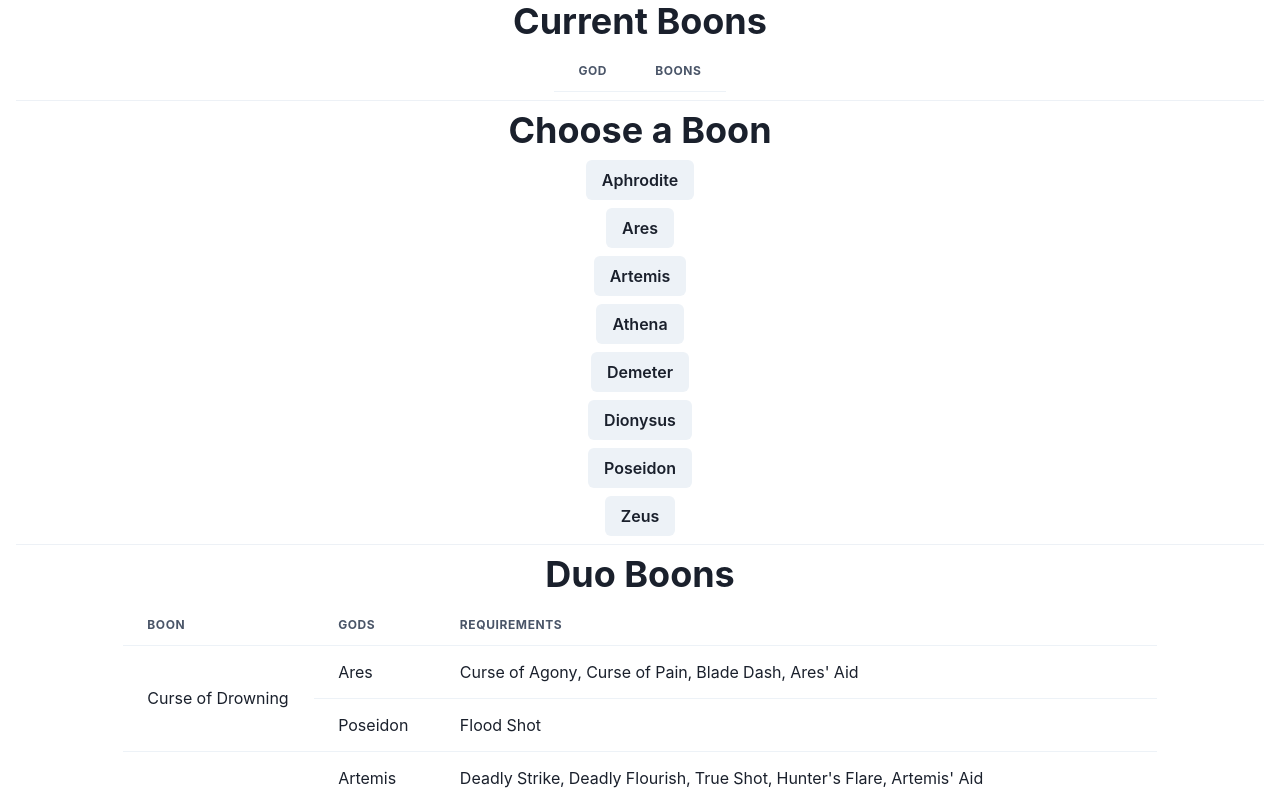
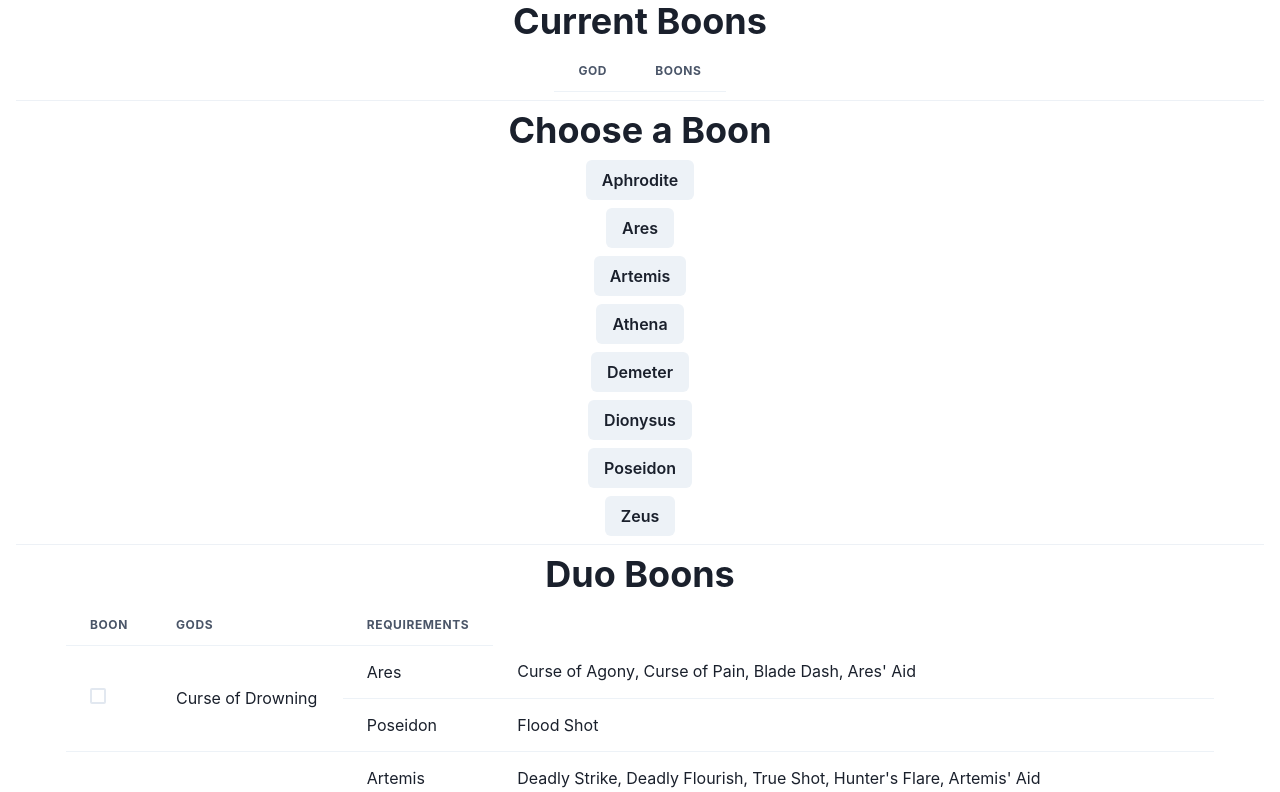
Before and after one commit to willklein/hades-boon-hunter, a React (Vite) app: page / in a window 1280 px wide. Shown: the top 792 px of the page. Built offline with nearby package versions, Linux system fonts and the light colour scheme.

Commit message:
feat: add checkboxes & add to roadmap

```diff
--- a/src/App.tsx
+++ b/src/App.tsx
@@ -3,6 +3,7 @@
 import {
   Box,
   Button,
+  Checkbox,
   Container,
   Divider,
   Heading,
@@ -150,6 +151,7 @@
                 { boonData.duoBoons.map((boon) => (
                   <>
                     <Tr>
+                      <Td rowSpan={2}><Checkbox /></Td>
                       <Td rowSpan={2}>{boon.name}</Td>
                       <Td>{boon.gods[0]}</Td>
                       <Td><DuoBoonList requirement={boon.requirements.find(requirement => requirement.god === boon.gods[0])} currentBoons={boons} /></Td>
```
Also changed, not shown: 1 other file (tests, documents, lock files or other folders).
